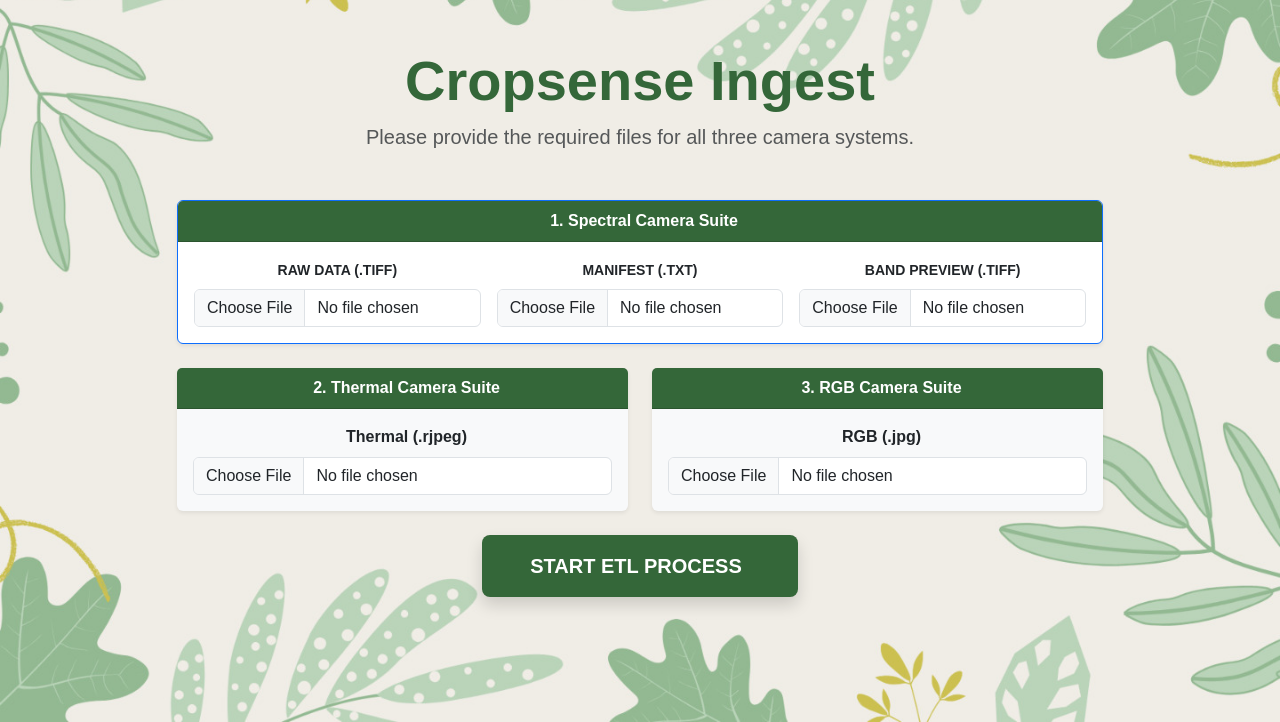
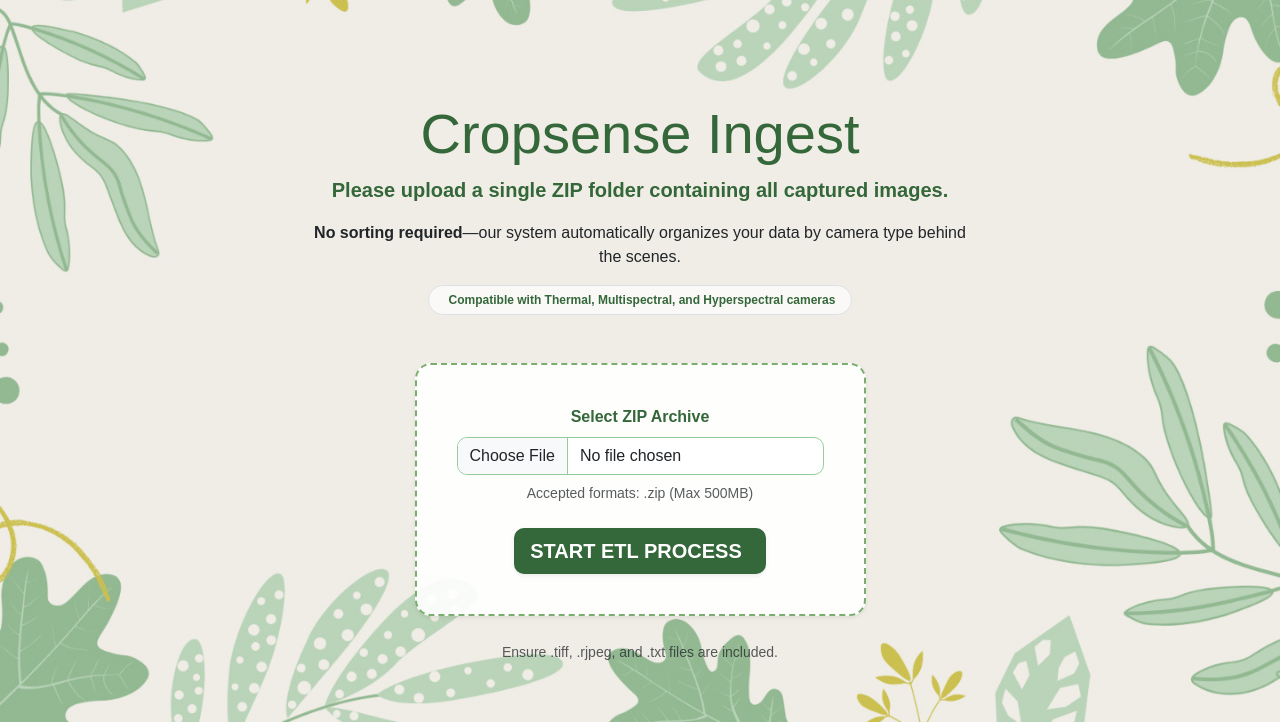
Before and after one commit to AlexandraMol/cropsense-web-app, a Flask app: page /upload-images in a window 1280 px wide. Shown: the part 78-800 px from the top of the page. Run offline with Flask 3, Linux system fonts and the light colour scheme.

Commit message:
Updating the upload page (zip file).

```diff
--- a/static/css/global.css
+++ b/static/css/global.css
@@ -135,6 +135,20 @@ h5 {
     width: 65%;
 }
 
+.white-background {
+    background-color: rgba(255, 255, 255, 0.7);
+}
+
+.input-card {
+    background-color: rgba(255, 255, 255, 0.9);
+    border: 2px dashed var(--medium-green);
+}
+
+.input-field {
+    border-radius: 10px;
+    border: 1px solid var(--light-green);
+}
+
 /* ===== ABOUT US PAGE ===== */
 
 .profile-img {
--- a/templates/homepage.html
+++ b/templates/homepage.html
@@ -10,12 +10,12 @@ content %}
     <!-- Description -->
     <p class="subtitle homepage_card">
         This project is based on scientific research demonstrating that
-    multispectral and thermal imagery, combined with decision-tree
+        multispectral, hyperspectral and thermal imagery, combined with decision-tree
         classification, can effectively detect plant stress and disease. Building on
         these findings, this platform represents the transition from research to a
         practical, user-oriented solution.
 
-    <br /><br />
+        <br/><br/>
 
         CropSense provides a centralized web application where users can access
         project documentation, explore research results, and run the full processing
--- a/templates/pipeline-upload.html
+++ b/templates/pipeline-upload.html
@@ -2,74 +2,53 @@
 {% block title %}Upload Data{% endblock %}
 
 {% block content %}
-<div class="container py-5">
+<div class="container py-5" style="margin-top: 120px;">
     <div class="text-center mb-5">
-        <h1 class="display-4 fw-bold">Cropsense Ingest</h1>
-        <p class="lead text-muted">Please provide the required files for all three camera systems.</p>
+        <h1 class="display-4">Cropsense Ingest</h1>
+        <p class="lead mx-auto text-dark-green fw-bold">
+            Please upload a single ZIP folder containing all captured images.
+        </p>
+        <p class="homepage_card mx-auto text-center">
+            <strong>No sorting required</strong>—our system automatically organizes your data by camera type behind the
+            scenes.
+        </p>
+        <div class="mt-3">
+            <span class="badge rounded-pill px-3 py-2 border text-dark-green white-background">
+                <i class="bi bi-cpu-fill me-1"></i>
+                Compatible with Thermal, Multispectral, and Hyperspectral cameras
+            </span>
+        </div>
     </div>
 
     <div class="row justify-content-center">
-        <div class="col-md-10">
+        <div class="col-md-7 col-lg-5">
             <form action="/run-pipeline" method="POST" enctype="multipart/form-data">
-                <div class="row g-4">
 
-                    <div class="col-12">
-                        <div class="card border-primary shadow-sm">
-                            <div class="card-header bg-primary text-white fw-bold">
-                                <i class="bi bi-layers-half me-2"></i>1. Spectral Camera Suite
-                            </div>
-                            <div class="card-body">
-                                <div class="row g-3">
-                                    <div class="col-md-4">
-                                        <label class="form-label small fw-bold text-uppercase">Raw Data (.tiff)</label>
-                                        <input class="form-control" type="file" name="spectral_raw">
-                                    </div>
-                                    <div class="col-md-4">
-                                        <label class="form-label small fw-bold text-uppercase">Manifest (.txt)</label>
-                                        <input class="form-control" type="file" name="spectral_manifest">
-                                    </div>
-                                    <div class="col-md-4">
-                                        <label class="form-label small fw-bold text-uppercase">Band Preview
-                                            (.tiff)</label>
-                                        <input class="form-control" type="file" name="spectral_band">
-                                    </div>
-                                </div>
+                <div class="card section-card shadow-sm p-4 input-card">
+                    <div class="card-body text-center">
+
+                        <div class="mb-4">
+                            <label for="zip_file" class="form-label fw-bold text-dark-green">Select ZIP Archive</label>
+                            <input class="form-control input-field" type="file" id="zip_file" name="zip_file"
+                                   accept=".zip">
+                            <div class="form-text mt-2">
+                                Accepted formats: .zip (Max 500MB)
                             </div>
                         </div>
-                    </div>
 
-                    <div class="col-md-6">
-                        <div class="card h-100 shadow-sm border-0 bg-light">
-                            <div class="card-header bg-primary text-white fw-bold">
-                                <i class="bi bi-layers-half me-2"></i>2. Thermal Camera Suite
-                            </div>
-                            <div class="card-body">
-                                <label class="form-label fw-bold"><i
-                                        class="bi bi-thermometer-half me-2 text-danger"></i>Thermal (.rjpeg)</label>
-                                <input class="form-control" type="file" name="thermal_file">
-                            </div>
-                        </div>
-                    </div>
-
-                    <div class="col-md-6">
-                        <div class="card h-100 shadow-sm border-0 bg-light">
-                            <div class="card-header bg-primary text-white fw-bold">
-                                <i class="bi bi-layers-half me-2"></i>3. RGB Camera Suite
-                            </div>
-                            <div class="card-body">
-                                <label class="form-label fw-bold"><i class="bi bi-camera me-2 text-success"></i>RGB
-                                    (.jpg)</label>
-                                <input class="form-control" type="file" name="rgb_file">
-                            </div>
-                        </div>
-                    </div>
-
-                    <div class="col-12 text-center mt-4">
-                        <button type="submit" class="btn btn-accent btn-lg px-5 py-3 fw-bold shadow">
-                            START ETL PROCESS <i class="bi bi-cpu ms-2"></i>
+                        <button type="submit" class="btn btn-accent btn-lg fw-bold shadow-sm btn-custom">
+                            START ETL PROCESS <i class="bi bi-arrow-right-circle ms-2"></i>
                         </button>
                     </div>
                 </div>
+
+                <div class="text-center mt-4">
+                    <small class="text-muted">
+                        <i class="bi bi-info-circle"></i>
+                        Ensure .tiff, .rjpeg, and .txt files are included.
+                    </small>
+                </div>
+
             </form>
         </div>
     </div>
```
Lines whose indentation alone changed are shown as unchanged.
